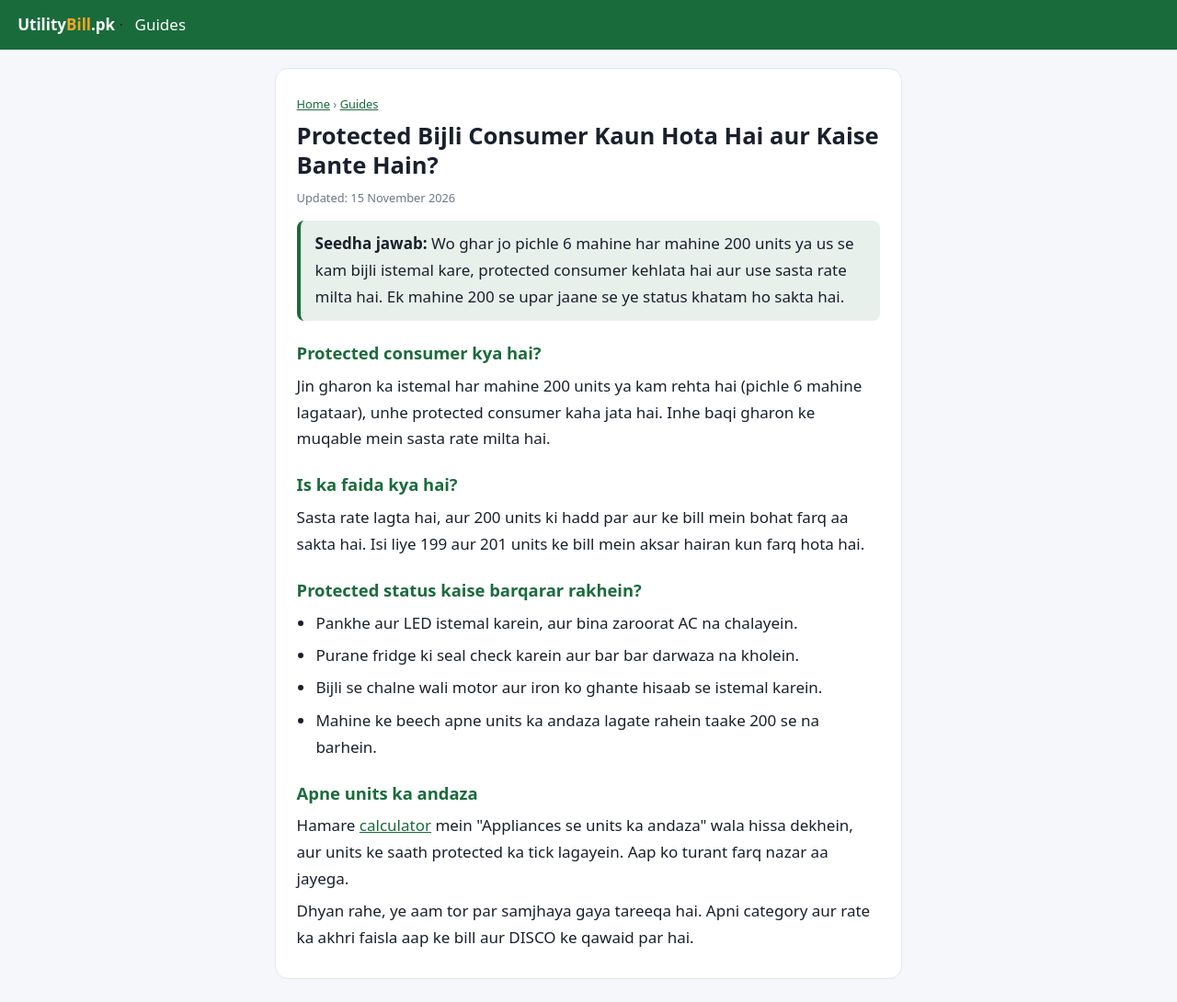
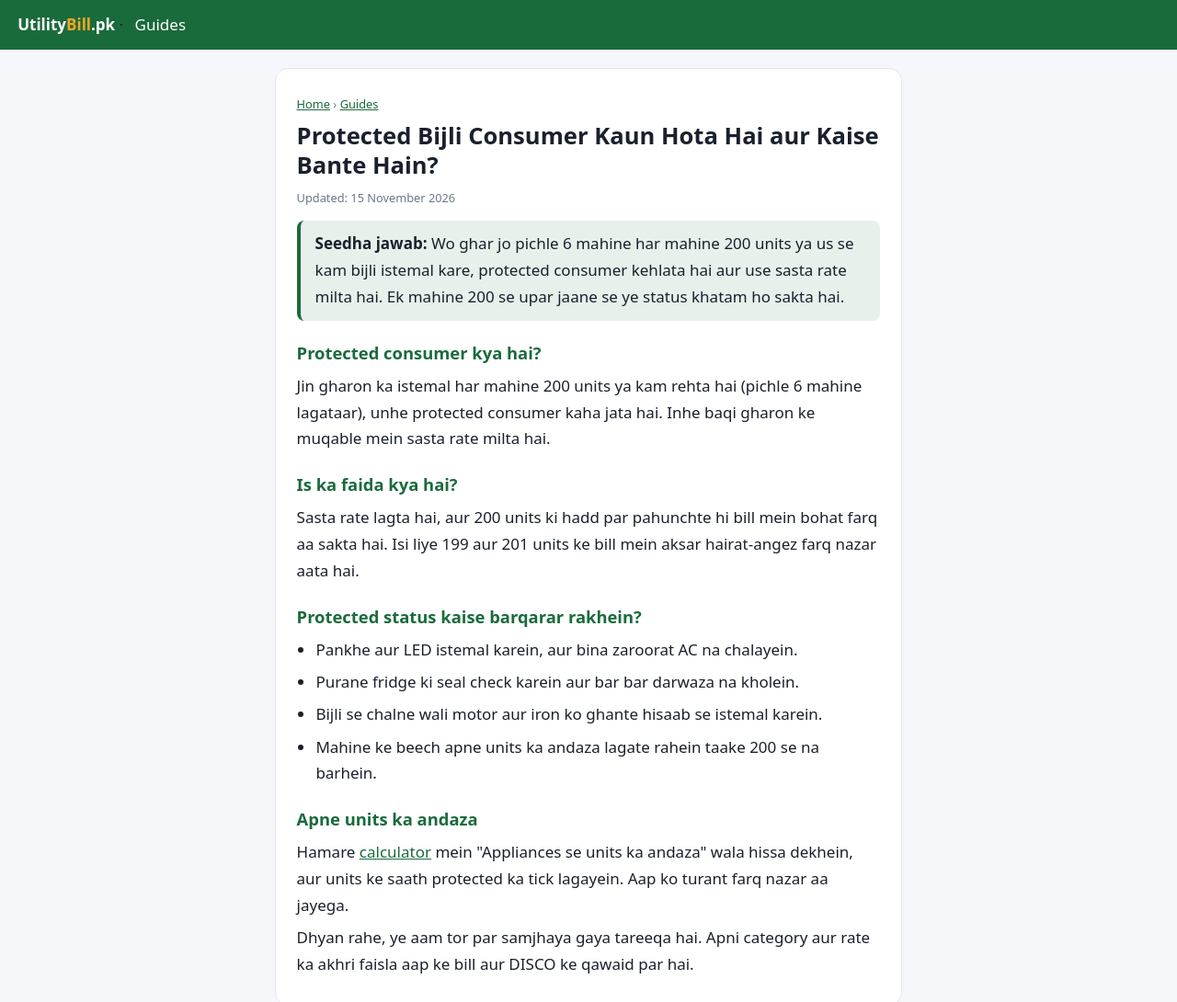
Before and after one commit to mrbahramkhan/bijlibill, a plain HTML site: page guides/protected-consumer-kaise-bante-hain.html in a window 1280 px wide. Shown: the top 1090 px of the page at 92% size. Drawn offline with Linux system fonts and the light colour scheme.

Commit message:
Fix typos in guides

```diff
--- a/guides/protected-consumer-kaise-bante-hain.html
+++ b/guides/protected-consumer-kaise-bante-hain.html
@@ -17,7 +17,7 @@
 </head>
 <body><nav><a href="/">Utility<b>Bill</b>.pk</a> · <a href="/guides" style="font-weight:400;margin-left:8px">Guides</a></nav>
 <main><article><p class="sm"><a href="/">Home</a> › <a href="/guides">Guides</a></p><h1>Protected Bijli Consumer Kaun Hota Hai aur Kaise Bante Hain?</h1><p class="sm">Updated: <time datetime="2026-11-15">15 November 2026</time></p><div class="sum"><b>Seedha jawab:</b> Wo ghar jo pichle 6 mahine har mahine 200 units ya us se kam bijli istemal kare, protected consumer kehlata hai aur use sasta rate milta hai. Ek mahine 200 se upar jaane se ye status khatam ho sakta hai.</div><h2>Protected consumer kya hai?</h2><p>Jin gharon ka istemal har mahine 200 units ya kam rehta hai (pichle 6 mahine lagataar), unhe protected consumer kaha jata hai. Inhe baqi gharon ke muqable mein sasta rate milta hai.</p>
-<h2>Is ka faida kya hai?</h2><p>Sasta rate lagta hai, aur 200 units ki hadd par aur ke bill mein bohat farq aa sakta hai. Isi liye 199 aur 201 units ke bill mein aksar hairan kun farq hota hai.</p>
+<h2>Is ka faida kya hai?</h2><p>Sasta rate lagta hai, aur 200 units ki hadd par pahunchte hi bill mein bohat farq aa sakta hai. Isi liye 199 aur 201 units ke bill mein aksar hairat-angez farq nazar aata hai.</p>
 <h2>Protected status kaise barqarar rakhein?</h2><ul><li>Pankhe aur LED istemal karein, aur bina zaroorat AC na chalayein.</li><li>Purane fridge ki seal check karein aur bar bar darwaza na kholein.</li><li>Bijli se chalne wali motor aur iron ko ghante hisaab se istemal karein.</li><li>Mahine ke beech apne units ka andaza lagate rahein taake 200 se na barhein.</li></ul>
 <h2>Apne units ka andaza</h2><p>Hamare <a href="/">calculator</a> mein "Appliances se units ka andaza" wala hissa dekhein, aur units ke saath protected ka tick lagayein. Aap ko turant farq nazar aa jayega.</p><p>Dhyan rahe, ye aam tor par samjhaya gaya tareeqa hai. Apni category aur rate ka akhri faisla aap ke bill aur DISCO ke qawaid par hai.</p></article></main>
 <footer><a href="/">Calculators</a> · <a href="/guides">Guides</a> · <a href="/privacy">Privacy Policy</a><br>Independent estimate tool. Not affiliated with NEPRA, OGRA or any utility company. Contact: mrbkglt@gmail.com</footer>
```
Also changed, not shown: guides/net-metering-aur-net-billing-mein-farq.html (+1 -1 lines).
